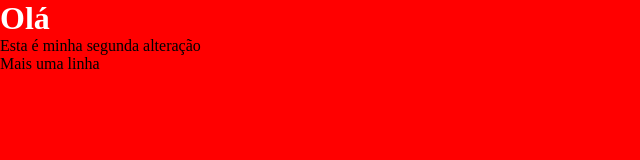
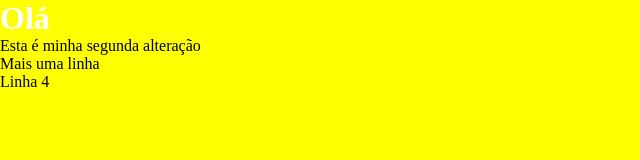
Before and after one commit to tocoyes/teste, a plain HTML site: page index.html in a window 1280 px wide. Shown: the whole page, without its empty margins (0-640 px from the left). Drawn offline with Linux system fonts and the light colour scheme.

Commit message:
alteracao 4

```diff
--- a/index.html
+++ b/index.html
@@ -12,6 +12,7 @@
   <h1>Olá</h1>
   <p>Esta é minha segunda alteração</p>
   <p>Mais uma linha</p>
+  <p>Linha 4</p>
   <script src="script.js"></script>
 </body>
 
--- a/style.css
+++ b/style.css
@@ -5,7 +5,7 @@
 }
 
 body {
-  background-color: red;
+  background-color: yellow;
 }
 
 h1 {
```
